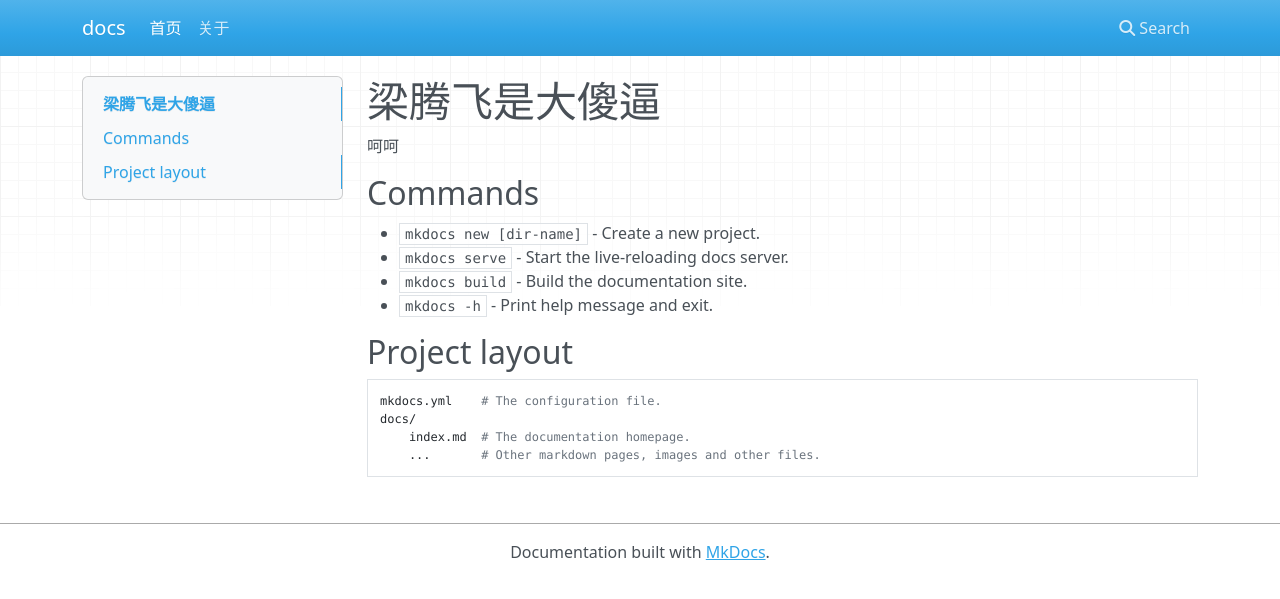
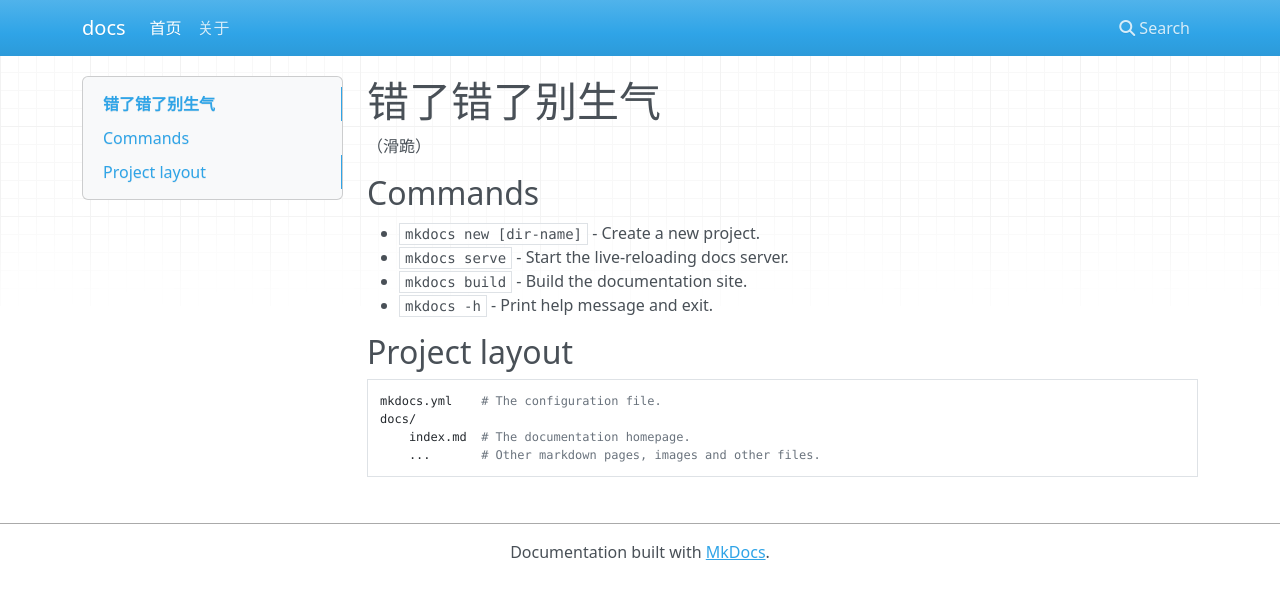
Before and after one commit to Souvenir-Yu/My-site, an MkDocs documentation site: the page built from docs/index.md, in a window 1280 px wide. Shown: the top 599 px of the page. Built offline with MkDocs 1.6.1, drawn with Linux system fonts in a browser that asks for light colours; nearby versions of some CDN libraries.

Commit message:
更新 docs 内容

```diff
--- a/docs/index.md
+++ b/docs/index.md
@@ -1,5 +1,5 @@
-# 梁腾飞是大傻逼
-呵呵
+# 错了错了别生气
+（滑跪）
 
 
 ## Commands
```
Also changed, not shown: site/index.html, site/search/search_index.json.
